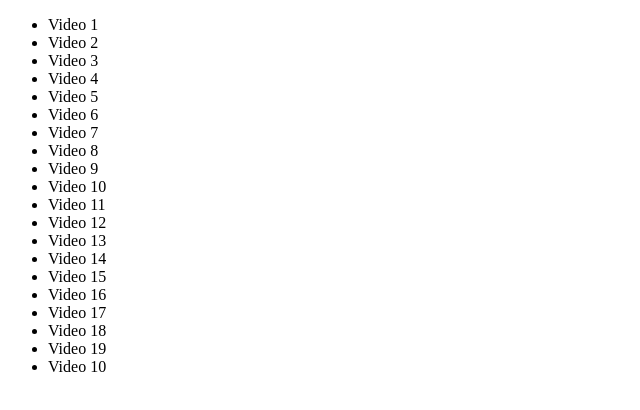
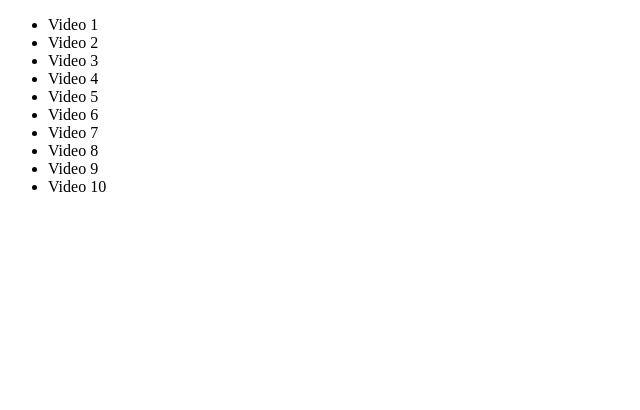
Before and after one commit to OliverSabari/Javascript-30, a plain HTML site: page 18_Day_Tallywithreduce/index.html in a window 1280 px wide. Shown: the whole page, without its empty margins (0-640 px from the left). Drawn offline with Linux system fonts and the light colour scheme.

Commit message:
Day18-Challenge-completed2

```diff
--- a/18_Day_Tallywithreduce/index.html
+++ b/18_Day_Tallywithreduce/index.html
@@ -20,16 +20,7 @@
         <li data-time="3:45">Video 8</li>
         <li data-time="0:47">Video 9</li>
         <li data-time="5:21">Video 10</li>
-        <li data-time="5:43">Video 11</li>
-        <li data-time="2:33">Video 12</li>
-        <li data-time="3:45">Video 13</li>
-        <li data-time="0:47">Video 14</li>
-        <li data-time="5:21">Video 15</li>
-        <li data-time="5:43">Video 16</li>
-        <li data-time="2:33">Video 17</li>
-        <li data-time="3:45">Video 18</li>
-        <li data-time="0:47">Video 19</li>
-        <li data-time="5:21">Video 10</li>
+
     </ul>
 
 
```
